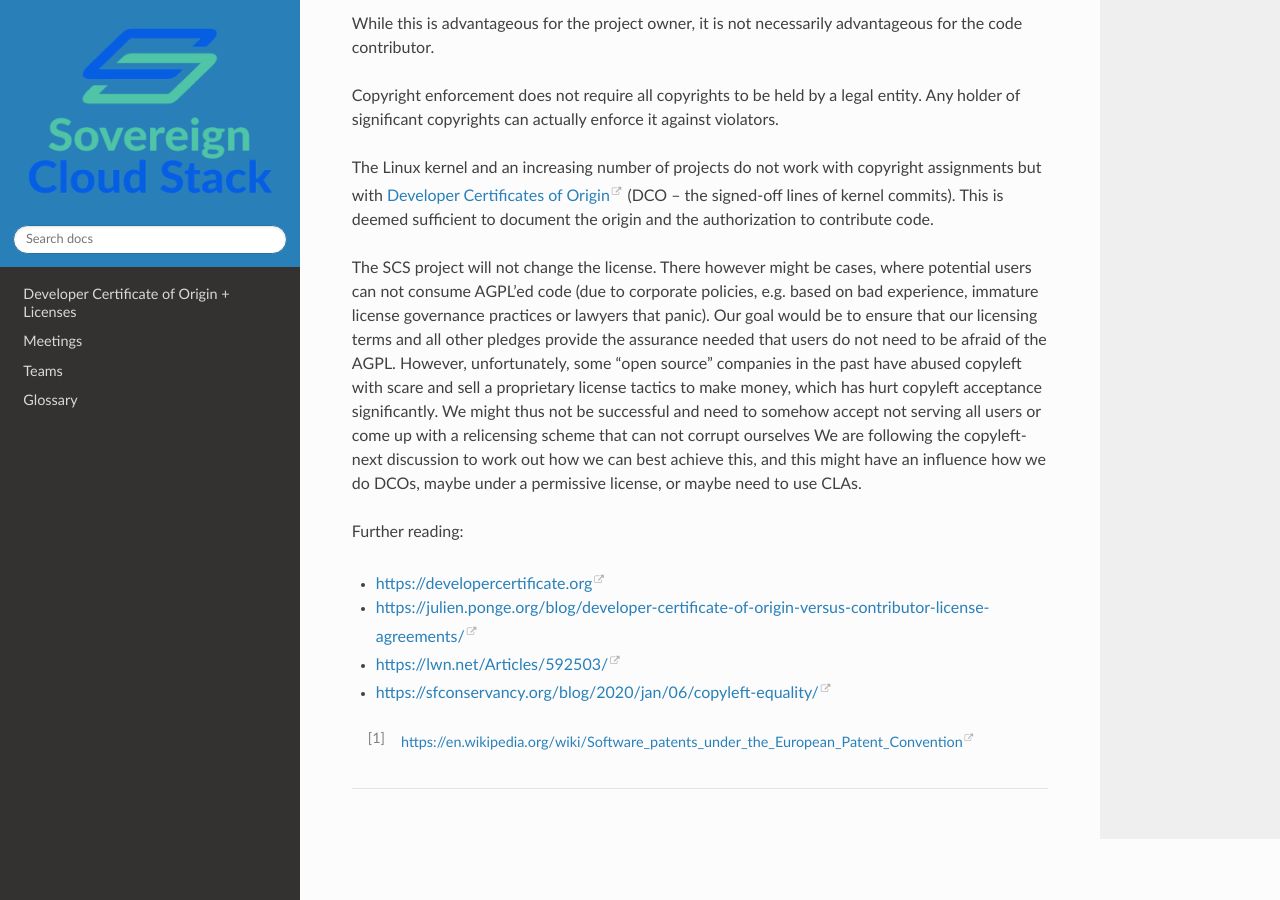
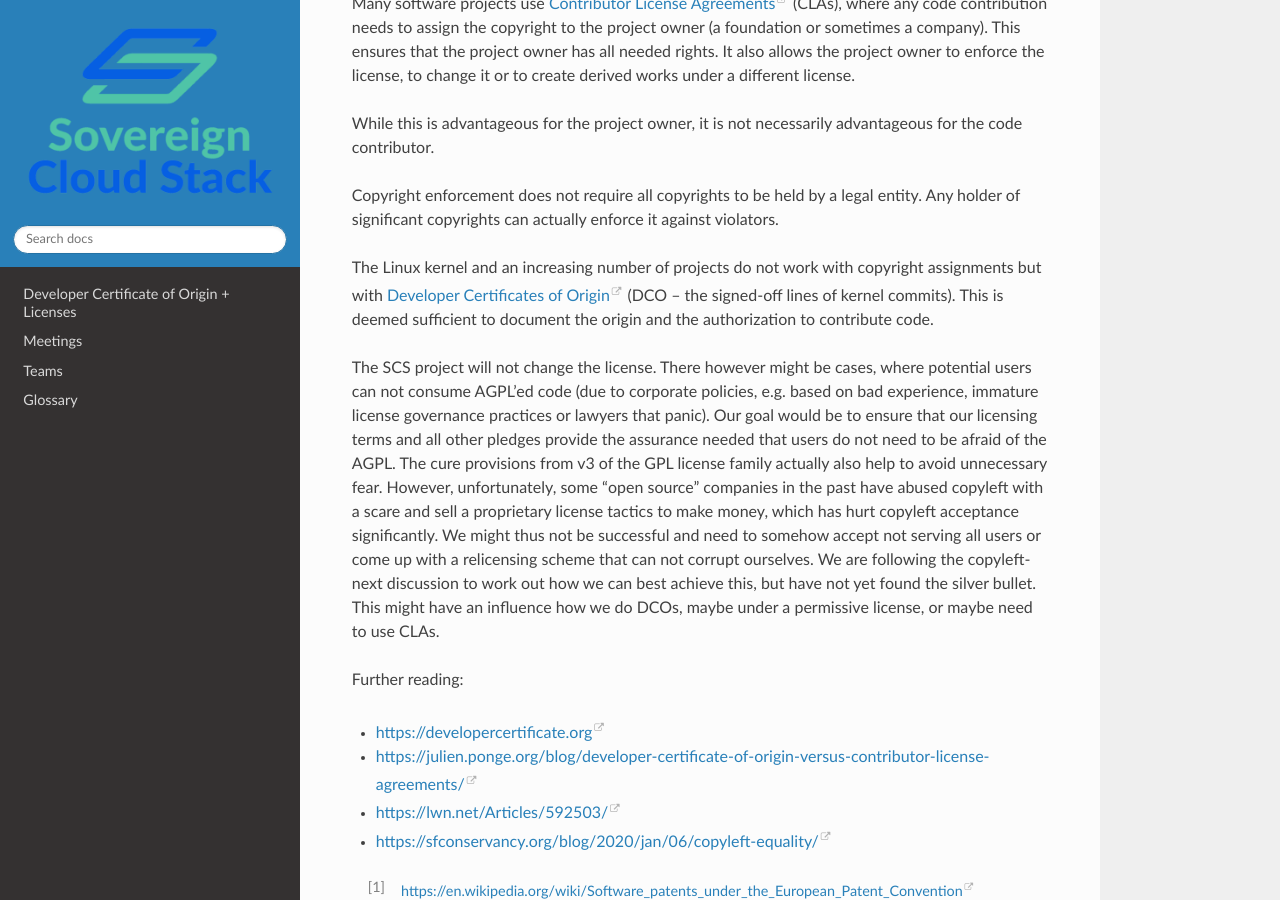
Before and after one commit to SovereignCloudStack/contributor-guide, a Sphinx documentation site: the page built from source/license-considerations.rst, in a window 1280 px wide and 900 px high, scrolled down 3658 px. Built offline with Sphinx 7.4.7 and the Read the Docs theme 2.0.0, drawn with Linux system fonts in a browser that asks for light colours; some of the changed text lies outside the part shown.

Commit message:
Reference kernel collaboration commitment.
Also clarify that this helps against the "scare and extort" relicensing
business model, but that we have not yet found the silver bullet.

Signed-off-by: Kurt Garloff <kurt@garloff.de>

```diff
--- a/source/license-considerations.rst
+++ b/source/license-considerations.rst
@@ -20,6 +20,7 @@
 we prefer `CC-BY-SA <https://en.wikipedia.org/wiki/CC-BY-SA>`_.
 Where we create standard libraries to interface with our software, we would
 consider the `LGPLv3 <https://www.gnu.de/documents/lgpl-3.0.en.html>`_ for these.
+
 
 Reciprocity
 -----------
@@ -50,19 +51,22 @@
 many of the more traditional key projects in the open source world use copyleft licenses such as
 the AGPL, GNU GPL, GNU LGPL, MPL or the `OSL <https://opensource.org/licenses/OSL-3.0>`_.
 
+
 Controversy
 -----------
 
-* Not fulfilling the license terms of a software license typically leads to the ability
-  for the license owner to revoke the license -- as it is relatively easy to not fulfill
-  all obligations of the GPL out of sheer negligence, the revocation without prior
-  warning seems disproportionate -- this is sometimes called the GPL death penalty.
-  The open source community though has a strong interest in bringing every licensee into
-  compliance by giving violators a fair chance to correct their behavior. SCS explicitly
-  supports the `GPL Cooperation Commitment <https://gplcc.github.io/gplcc/>`_ and pledges
-  to give violators a warning and a chance to correct action by allowing for a cure period.
-  This is a bit of a legacy issue -- the GPL version 3 does already contain language
-  that has cure provisions.
+* Not fulfilling the license terms of a software license typically leads to the ability for the
+  license owner to revoke the license -- as it is relatively easy to not fulfill all obligations
+  of the GPL out of sheer negligence, the revocation without prior warning seems
+  disproportionate -- this is sometimes called the GPL death penalty.  The open source community
+  though has a strong interest in bringing every licensee into compliance by giving violators a
+  fair chance to correct their behavior. SCS explicitly supports the `GPL Cooperation Commitment
+  <https://gplcc.github.io/gplcc/>`_ and the respective `document
+  <https://www.kernel.org/doc/html/v4.15/process/kernel-enforcement-statement.html>`_ from the
+  Linux kernel developers and pledges to give violators a warning and a chance to correct action
+  by allowing for a cure period. This is a bit of a legacy issue -- it is relevant to (L)GPLv2
+  code only -- v3 of L/A/GPL does already contain language that has cure provisions, so it's
+  clear by the licensing terms.
 
 * Many companies seem to be worried that they will inadvertently violate the GPL by negligence.
   And it is true that a company needs a tighter control of the usage of inbound source code
@@ -82,7 +86,8 @@
 have adopted permissive licenses, such as X11, BSD 3-clause, MIT and especially the popular
 `Apache software license <https://en.wikipedia.org/wiki/Apache_License>`_ (ASL2), as it
 appears to allow for faster adoption by companies that may not have mature open source
-policies in place.
+policies in place or that simply have overly careful lawyers which may be influenced
+by the scare tactics some bad companies have built on top of copyleft licenses.
 
 
 Affero
@@ -126,6 +133,7 @@
 allow for non-copylefted code to be linked against a weakly copylefted library. This license is
 used by many of the standard and system libraries in the Linux world and is often a good choice
 for libraries of standardized services.
+
 
 Patents
 -------
@@ -157,6 +165,7 @@
 Should SCS be in a position to make inventions that should be protected by a software patent,
 it pledges to contribute these to the OIN pool.
 
+
 Copyright Assignments
 ---------------------
 
@@ -182,12 +191,14 @@
 can not consume AGPL'ed code (due to corporate policies, e.g. based on bad experience, immature
 license governance practices or lawyers that panic). Our goal would be to ensure that our
 licensing terms and all other pledges provide the assurance needed that users do not need to be
-afraid of the AGPL. However, unfortunately, some "open source" companies in the past have abused
-copyleft with scare and sell a proprietary license tactics to make money, which has hurt copyleft acceptance
-significantly. We might thus not be successful and need to somehow accept not serving all users
-or come up with a relicensing scheme that can not corrupt ourselves  We are following the
-copyleft-next discussion to work out how we can best achieve this, and this might have an
-influence how we do DCOs, maybe under a permissive license, or maybe need to use CLAs.
+afraid of the AGPL. The cure provisions from v3 of the GPL license family actually also help to
+avoid unnecessary fear. However, unfortunately, some "open source" companies in the past have
+abused copyleft with a scare and sell a proprietary license tactics to make money, which has
+hurt copyleft acceptance significantly. We might thus not be successful and need to somehow
+accept not serving all users or come up with a relicensing scheme that can not corrupt
+ourselves. We are following the copyleft-next discussion to work out how we can best achieve
+this, but have not yet found the silver bullet. This might have an influence how we do DCOs,
+maybe under a permissive license, or maybe need to use CLAs.
 
 Further reading:
 
```
Also changed, not shown: other parts of source/license-considerations.rst (+3 -1 lines).
